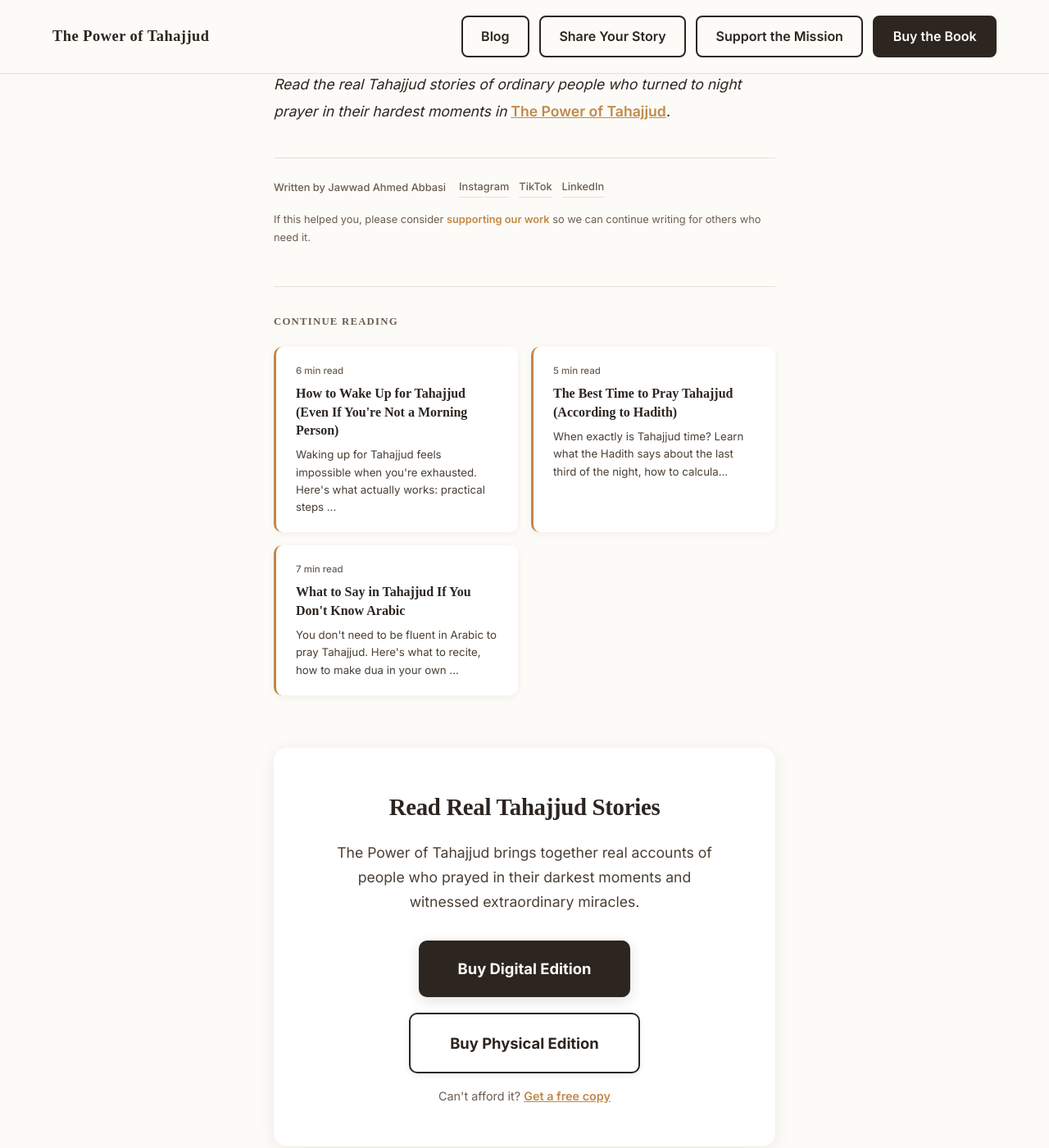
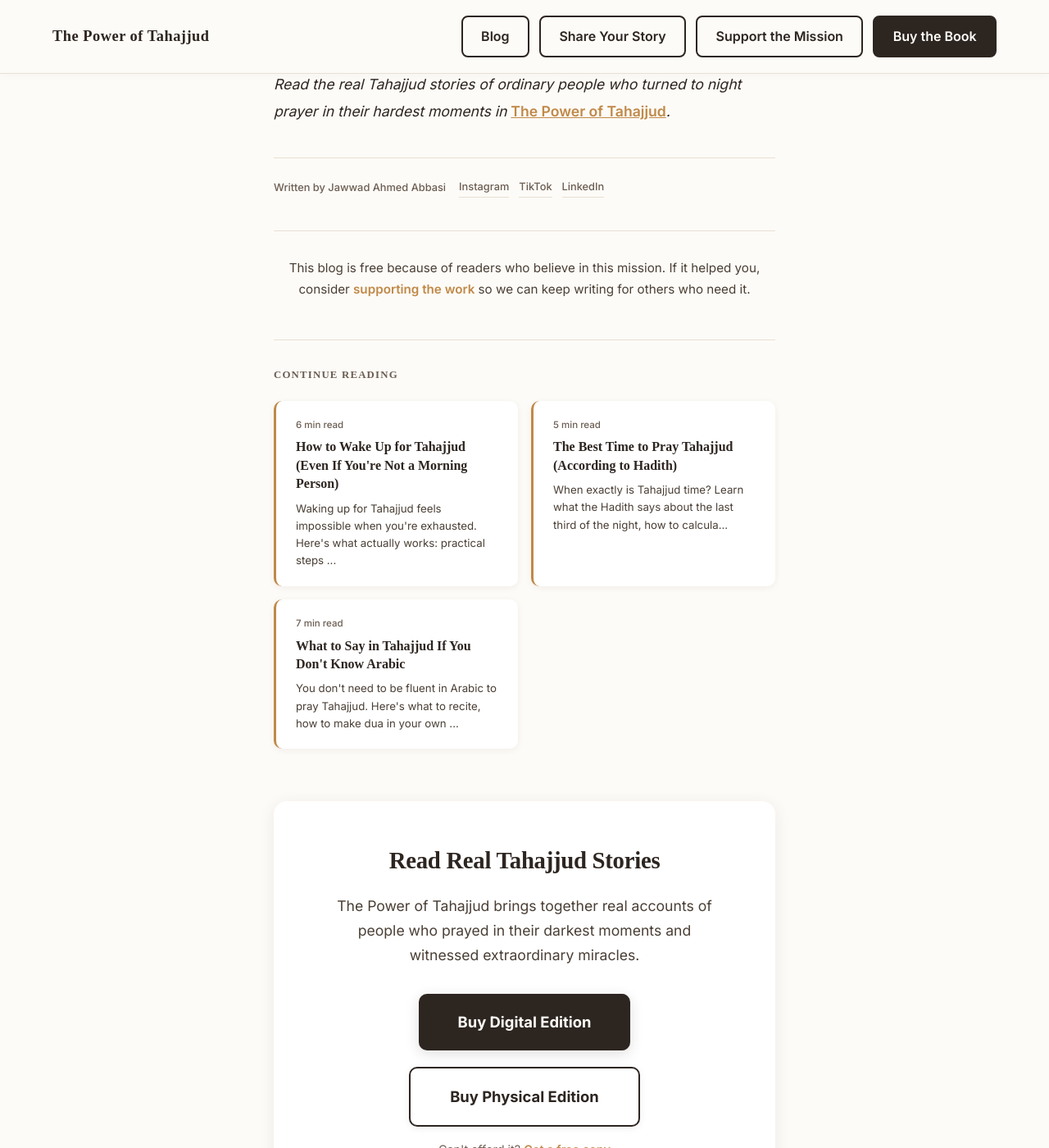
Before and after one commit to Omnitryx-Inc/tahajjud-fe-main, a Jekyll site: the page built from _posts/2026-03-03-tahajjud-for-beginners.md, in a window 1280 px wide and 1400 px high, scrolled down 5773 px. Shown: the whole window at 82% size. Built offline with Jekyll 4.4.1, drawn with Linux system fonts in a browser that asks for light colours; some web fonts are replaced.

Commit message:
adjustments

```diff
--- a/_layouts/default.html
+++ b/_layouts/default.html
@@ -85,7 +85,7 @@
     <link rel="preconnect" href="https://fonts.gstatic.com" crossorigin>
     <link href="https://fonts.googleapis.com/css2?family=Cormorant+Garamond:ital,wght@0,400;0,500;0,600;0,700;1,400&family=Inter:wght@300;400;500;600;700&display=swap" rel="stylesheet">
     <link rel="stylesheet" href="/assets/css/main.v1.4.css">
-    <link rel="stylesheet" href="/assets/css/blog.v1.3.css">
+    <link rel="stylesheet" href="/assets/css/blog.v1.4.css">
 </head>
 
 <body>
--- a/_layouts/post.html
+++ b/_layouts/post.html
@@ -95,7 +95,7 @@
     <link rel="preconnect" href="https://fonts.gstatic.com" crossorigin>
     <link href="https://fonts.googleapis.com/css2?family=Cormorant+Garamond:ital,wght@0,400;0,500;0,600;0,700;1,400&family=Inter:wght@300;400;500;600;700&display=swap" rel="stylesheet">
     <link rel="stylesheet" href="/assets/css/main.v1.4.css">
-    <link rel="stylesheet" href="/assets/css/blog.v1.3.css">
+    <link rel="stylesheet" href="/assets/css/blog.v1.4.css">
 </head>
 
 <body>
@@ -137,7 +137,7 @@
           </span>
         </div>
 
-        <p class="post-support">If this helped you, please consider <a href="/support-the-mission/">supporting our work</a> so we can continue writing for others who need it.</p>
+        <p class="post-support" onclick="gtag('event', 'click_support_mission', { 'button_location': 'blog_post_footer' });">This blog is free because of readers who believe in this mission. If it helped you, consider <a href="/support-the-mission/">supporting the work</a> so we can keep writing for others who need it.</p>
 
         {% assign related_posts = "" | split: "" %}
         {% if page.related %}
--- a/assets/css/blog.v1.3.css
+++ b/assets/css/blog.v1.4.css
@@ -194,9 +194,13 @@
 }
 
 .post-support {
-    margin-top: 1rem;
-    font-size: 0.8rem;
-    color: var(--text-light);
+    margin-top: 2.5rem;
+    padding-top: 2rem;
+    border-top: 1px solid var(--beige-warm);
+    font-size: 0.95rem;
+    color: var(--text-medium);
+    line-height: 1.7;
+    text-align: center;
 }
 
 .post-support a {
--- a/pages/free.html
+++ b/pages/free.html
@@ -438,13 +438,13 @@ select.form-input {
             <div class="purchase-card">
                 <span class="purchase-card-icon">🤲</span>
                 <span class="purchase-card-tag">Donate</span>
-                <h3 class="purchase-card-title">Support the Work</h3>
+                <h3 class="purchase-card-title">Support the Mission</h3>
                 <p class="purchase-card-desc">
                     Already have the book? Any contribution helps keep
                     this mission alive and reaching more people.
                 </p>
                 <a href="/support-the-mission/" class="purchase-card-btn btn-outline">
-                    Learn More
+                    Support the Mission
                 </a>
             </div>
 
```
